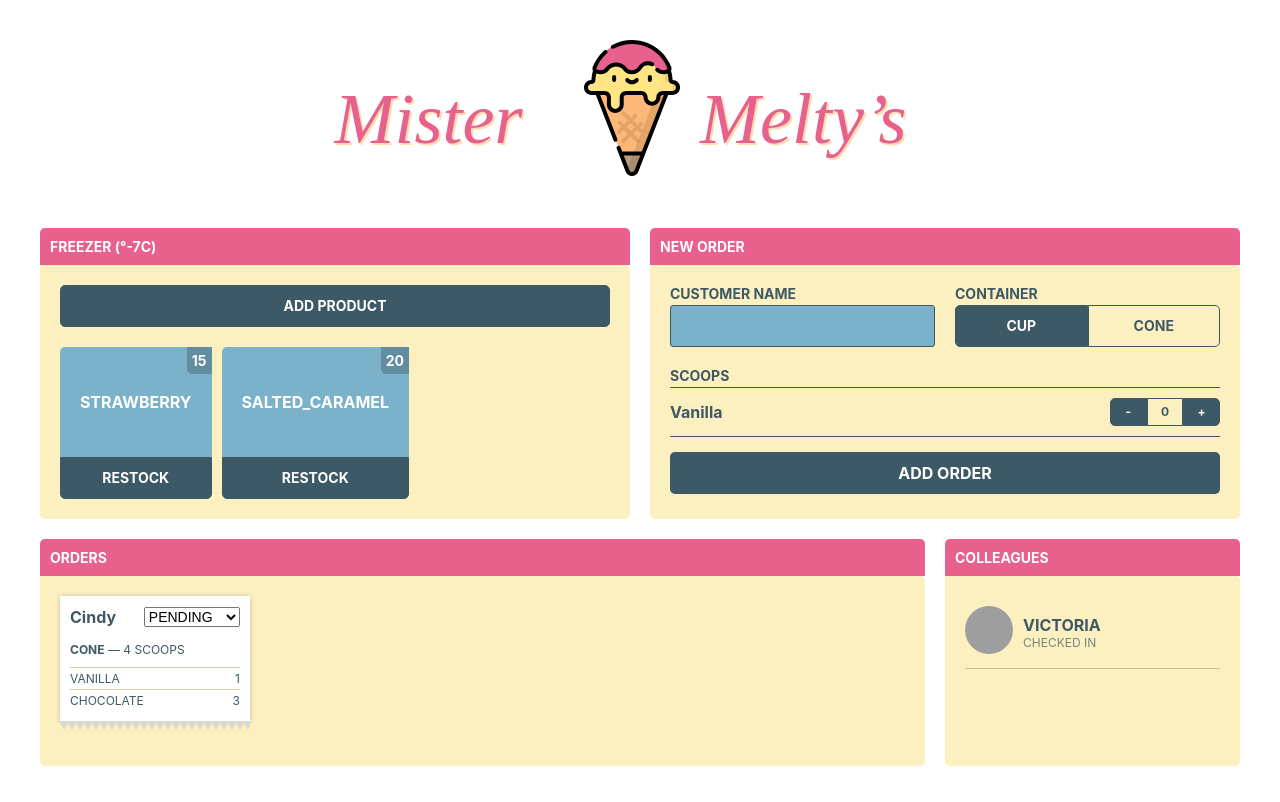
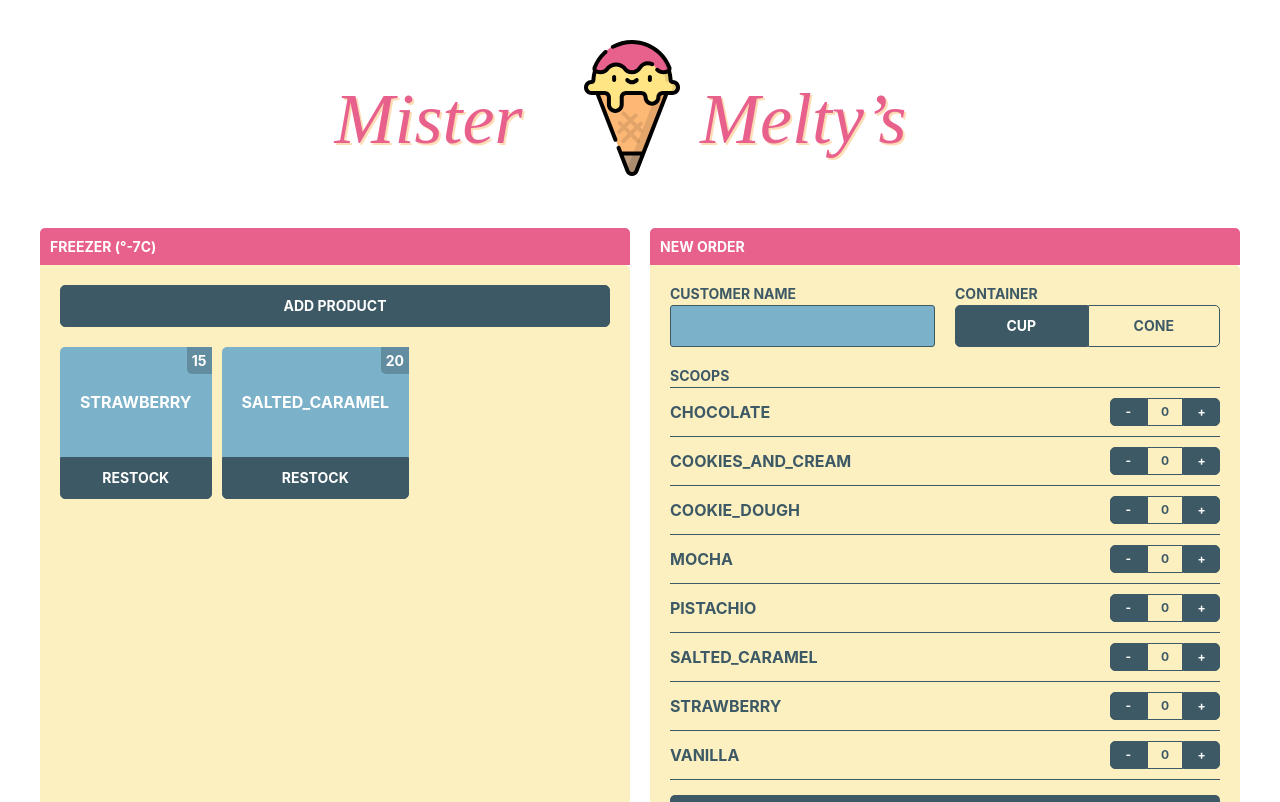
Before and after one commit to thomastuts/redux-in-motion, a React (Create React App) app: page / in a window 1280 px wide. Shown: the top 802 px of the page. Built offline with nearby package versions, Linux system fonts and the light colour scheme; grey boxes are pictures that could not be loaded; the HTML template or start-up script is replaced by a standard one.

Commit message:
Add container component to order submission panel to connect it to the store

```diff
--- a/src/components/App/App.js
+++ b/src/components/App/App.js
@@ -1,7 +1,7 @@
 import React, { Component } from 'react';
 
 import FreezerContainer from '../Freezer/FreezerContainer';
-import NewOrder from '../NewOrder/NewOrder';
+import NewOrderContainer from '../NewOrder/NewOrderContainer';
 import { Column, Row } from '../Grid/Grid';
 import OrderOverview from '../OrderOverview/OrderOverview';
 import Colleagues from '../Colleagues/Colleagues';
@@ -18,7 +18,7 @@ class App extends Component {
             <FreezerContainer />
           </Column>
           <Column>
-            <NewOrder />
+            <NewOrderContainer />
           </Column>
         </Row>
         <Row>
--- a/src/components/NewOrder/NewOrder.js
+++ b/src/components/NewOrder/NewOrder.js
@@ -4,6 +4,8 @@ import Panel from '../Panel/Panel';
 import { Column, Row } from '../Grid/Grid';
 import ButtonGroup from '../Button/ButtonGroup';
 import Button from '../Button/Button';
+
+import * as FLAVORS from '../../constants/flavors';
 
 import './NewOrder.css';
 
@@ -21,6 +23,7 @@ class NewOrder extends Component {
   handleFormSubmit = (e) => {
     e.preventDefault();
     console.log('Order data:', this.state);
+    this.props.placeOrder(this.state);
     this.setState(DEFAULT_STATE);
   };
 
@@ -96,18 +99,20 @@ class NewOrder extends Component {
               <col width="20%"/>
             </colgroup>
             <tbody>
-            <tr>
+            {Object.keys(FLAVORS).map(flavor => (
+              <tr key={flavor}>
                 <td>
-                <strong>Vanilla</strong>
+                  <strong>{flavor}</strong>
                 </td>
                 <td>
                   <ButtonGroup>
-                  <Button size="small" label="-" priority="primary" onClick={() => this.handleDecreaseFlavor('VANILLA')} />
-                  <Button size="small" label={this.state.scoops['VANILLA'] || 0} priority="secondary" />
-                  <Button size="small" label="+" priority="primary" onClick={() => this.handleIncreaseFlavor('VANILLA')} />
+                    <Button size="small" label="-" priority="primary" onClick={() => this.handleDecreaseFlavor(flavor)} />
+                    <Button size="small" label={this.state.scoops[flavor] || 0} priority="secondary" />
+                    <Button size="small" label="+" priority="primary" onClick={() => this.handleIncreaseFlavor(flavor)} />
                   </ButtonGroup>
                 </td>
               </tr>
+            ))}
             </tbody>
           </table>
 
--- /dev/null
+++ b/src/components/NewOrder/NewOrderContainer.js
@@ -0,0 +1,9 @@
+import { connect } from 'react-redux';
+import NewOrder from './NewOrder';
+import { actions as ordersActions } from '../../ducks/orders';
+
+const mapDispatchToProps = (dispatch) => ({
+  placeOrder: (orderData) => dispatch(ordersActions.placeOrder(orderData)),
+});
+
+export default connect(null, mapDispatchToProps)(NewOrder);
```
Lines whose indentation alone changed are shown as unchanged.
